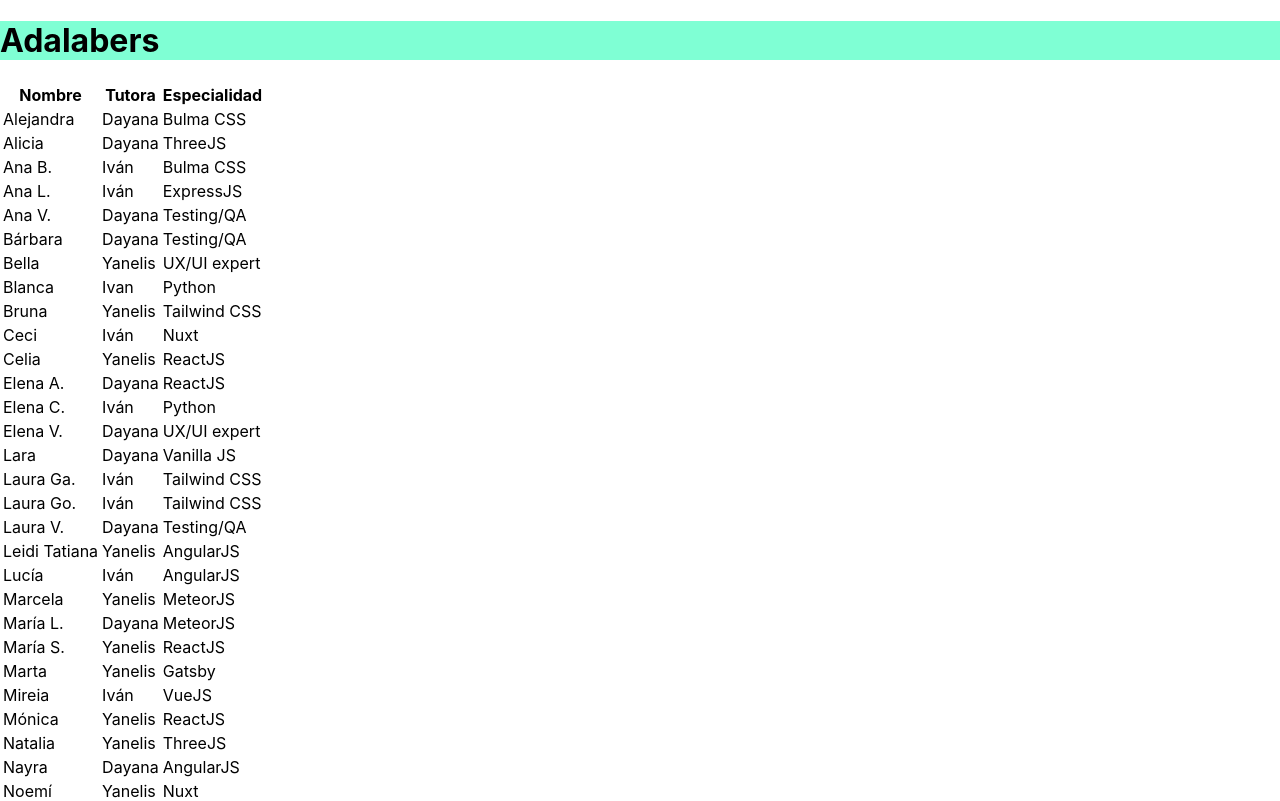
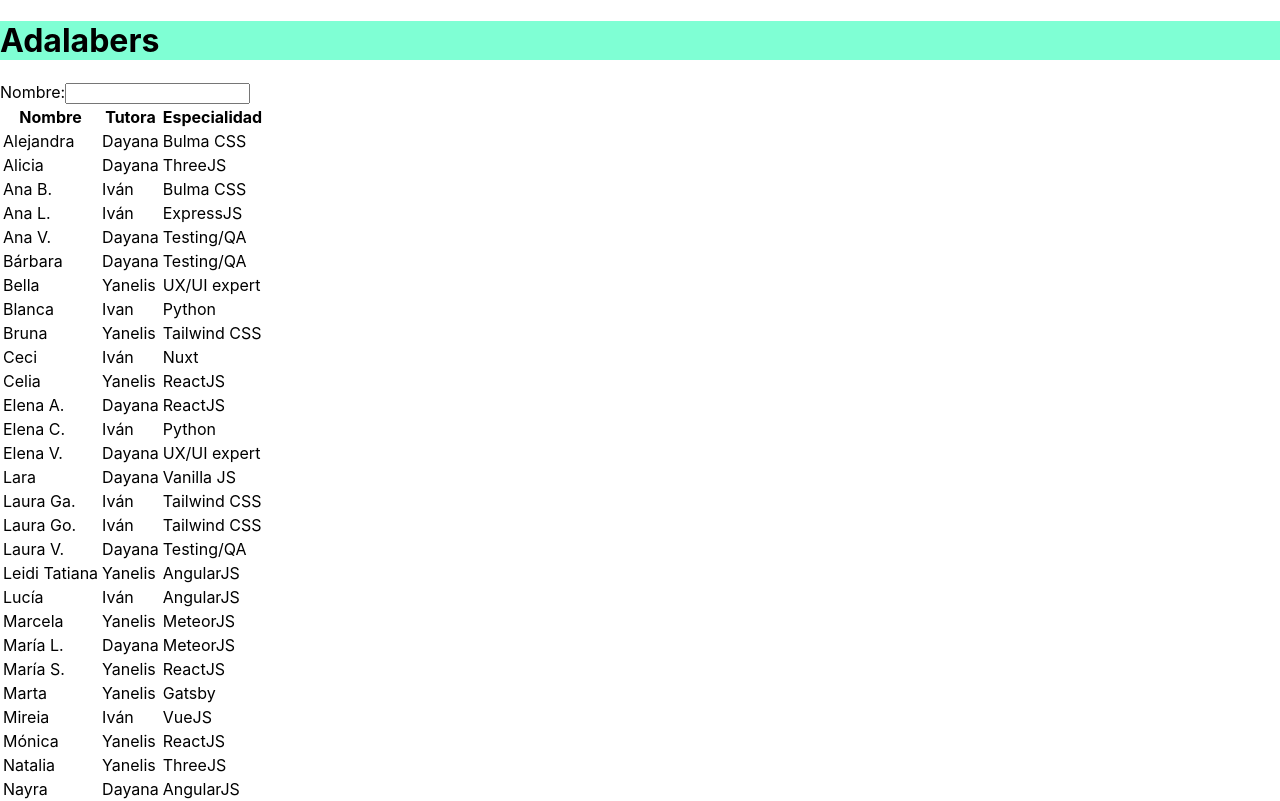
Before and after one commit to Adalab/modulo-3-evaluacion-intermedia-Aliripoll, a React (Create React App) app: page / in a window 1280 px wide. Shown: the top 801 px of the page. Built offline with nearby package versions, Linux system fonts and the light colour scheme.

Commit message:
run docs

```diff
--- a/src/components/App.js
+++ b/src/components/App.js
@@ -6,6 +6,7 @@ import { useState } from 'react';
 function App() {
   const [data, setData] = useState(contacts.results);
   const  [newContact, setNewContact] = useState();
+  const [search, setSearch] = useState();
 
    const handleNewContact = (ev) => {
     setNewContact({...newContact, [ev.target.id]: ev.target.value});
@@ -14,6 +15,10 @@ function App() {
    const handleClick = (ev) => {
     ev.preventDefault()
     setData([...data, newContact]);
+   };
+
+   const handleSearch = (ev) => {
+    setSearch(ev.target.value);
    };
 
 
@@ -32,6 +37,16 @@ function App() {
       <header className='header'>
         <h1 className='header__title'>Adalabers</h1>
       </header>
+      <form action="">
+        <label htmlFor="">Nombre:</label>
+        <input
+          className="addContact"
+          type="text"
+          name="name"
+          id="name"
+          onInput={handleSearch}
+        />
+        </form>
       <table className="table">
         <thead>
           <tr>
```
